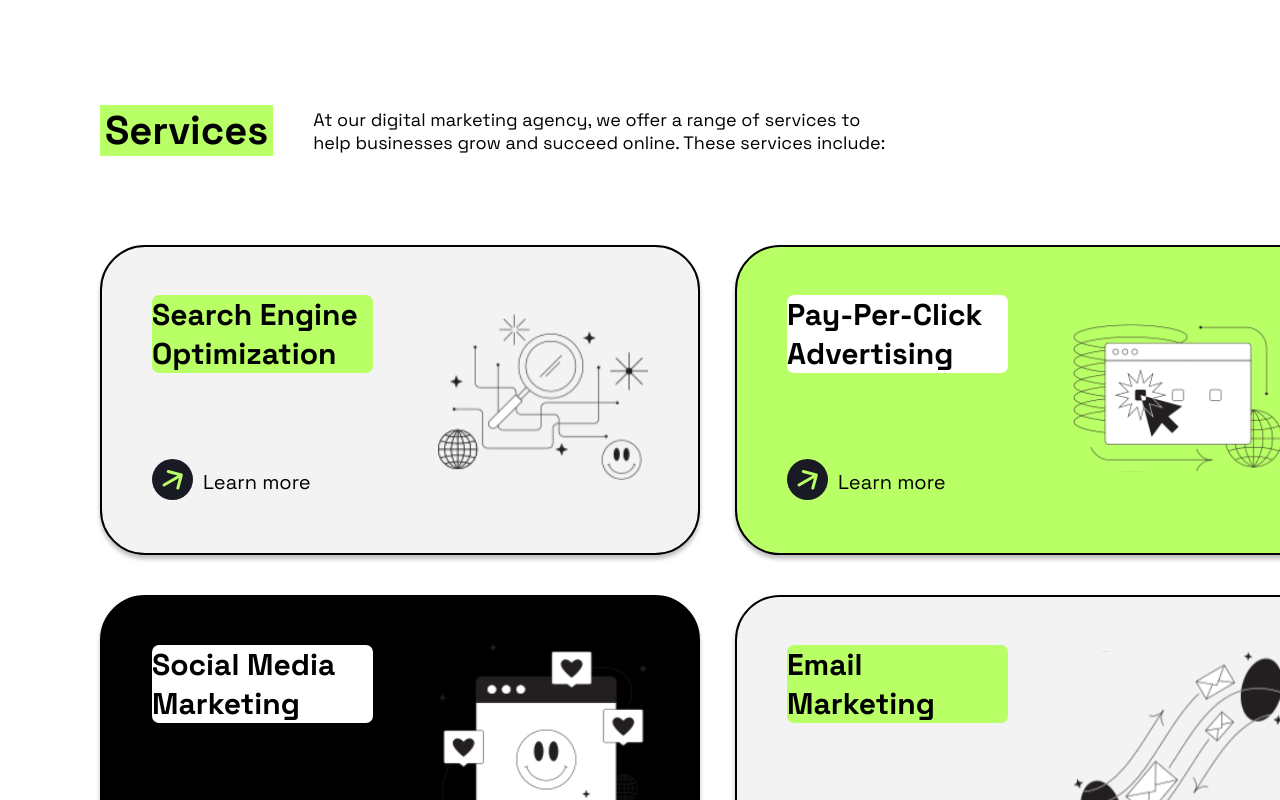
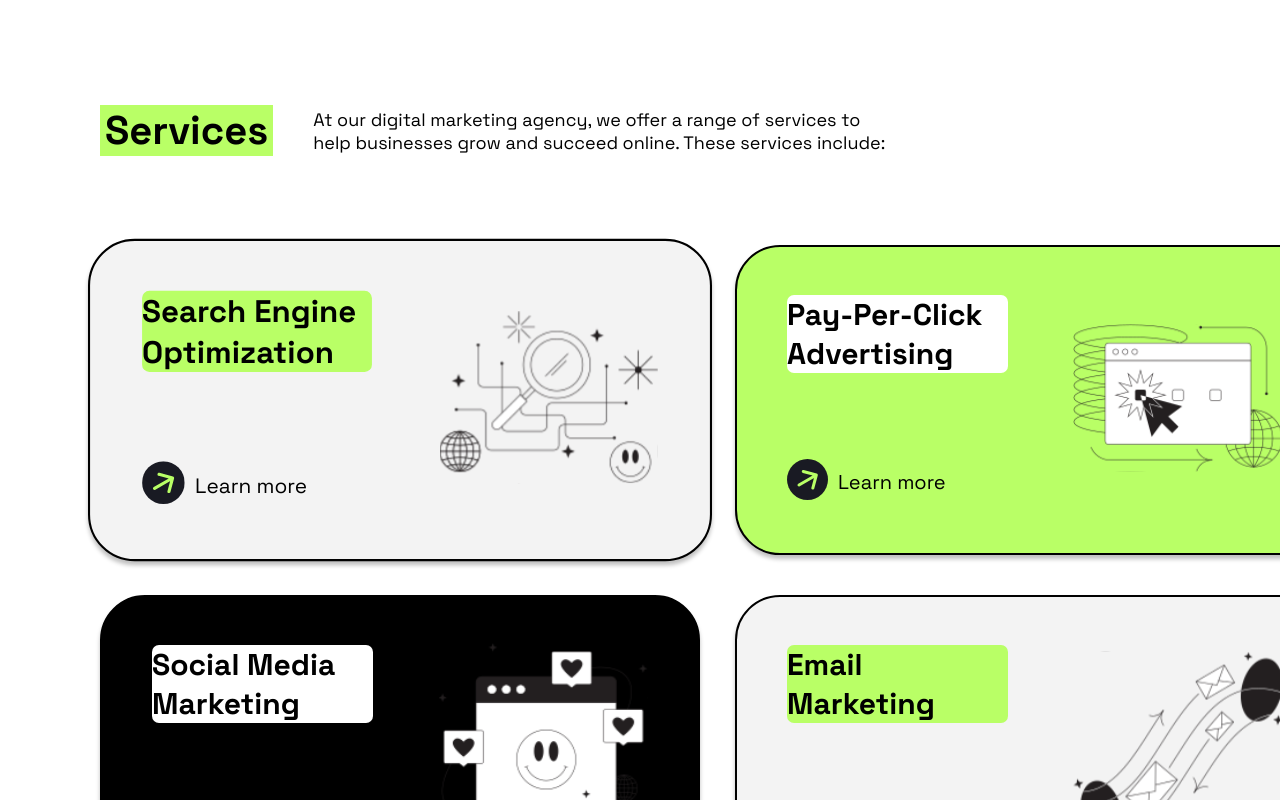
Before and after one commit to LucasCheer/Landing-page, a React (Vite) app: page / in a window 1280 px wide. In both pictures the pointer is over the element 400 px from the left and 1236 px from the top of the page. Shown: the part 836-1636 px from the top of the page. Built offline with nearby package versions, Linux system fonts and the light colour scheme.

Commit message:
Hover card

```diff
--- a/src/styles/components/Card.scss
+++ b/src/styles/components/Card.scss
@@ -8,6 +8,7 @@
   border: 2px solid #000000;
   border-radius: 45px;
   box-shadow: 0px 4px 4px rgba(0, 0, 0, 0.25);
+  transition: all 0.3s ease-in-out;
     .header-card{
       display: flex;
       flex-direction: column;
@@ -29,6 +30,9 @@
           font-size: 20px;
         }
       }
+    }
+    &:hover{
+      scale: 1.04;
     }
 }
 
```
